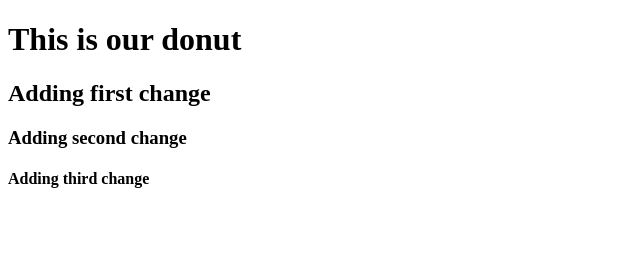
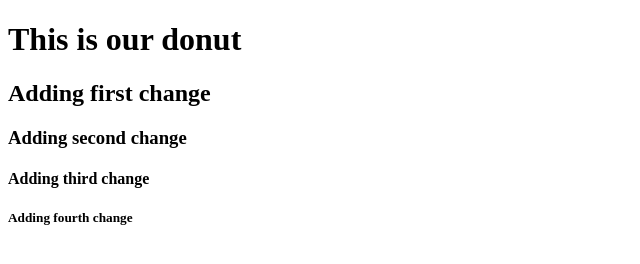
Before and after one commit to DarkSafeguard/donut, a plain HTML site: page index.html in a window 1280 px wide. Shown: the whole page, without its empty margins (0-640 px from the left). Drawn offline with Linux system fonts and the light colour scheme.

Commit message:
added 5th heading

```diff
--- a/index.html
+++ b/index.html
@@ -9,5 +9,6 @@
 <h2>Adding first change</h2>
 <h3>Adding second change</h3>
 <h4>Adding third change</h4>
+<h5>Adding fourth change</h5>
 </body>
 </html>
```
